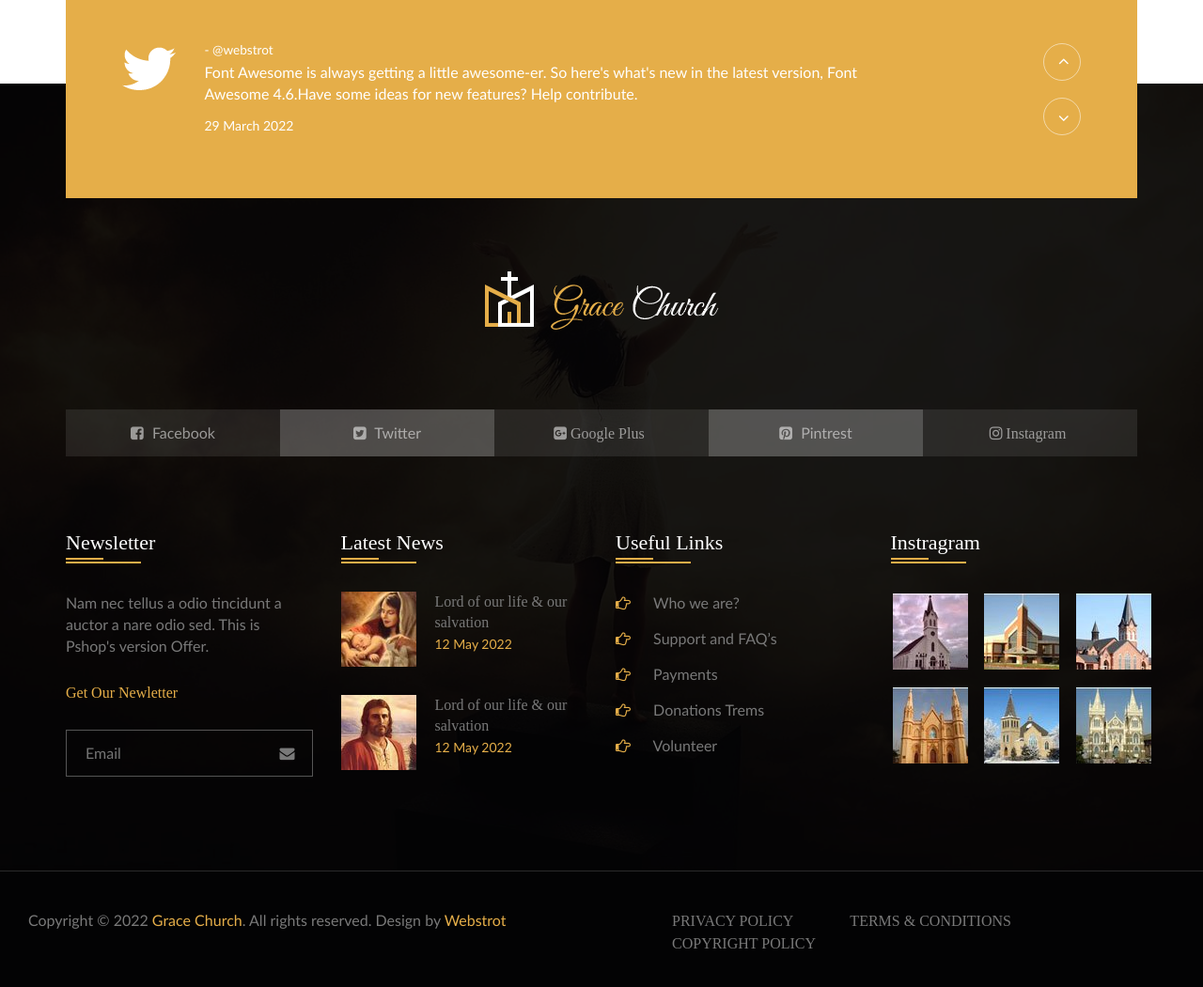
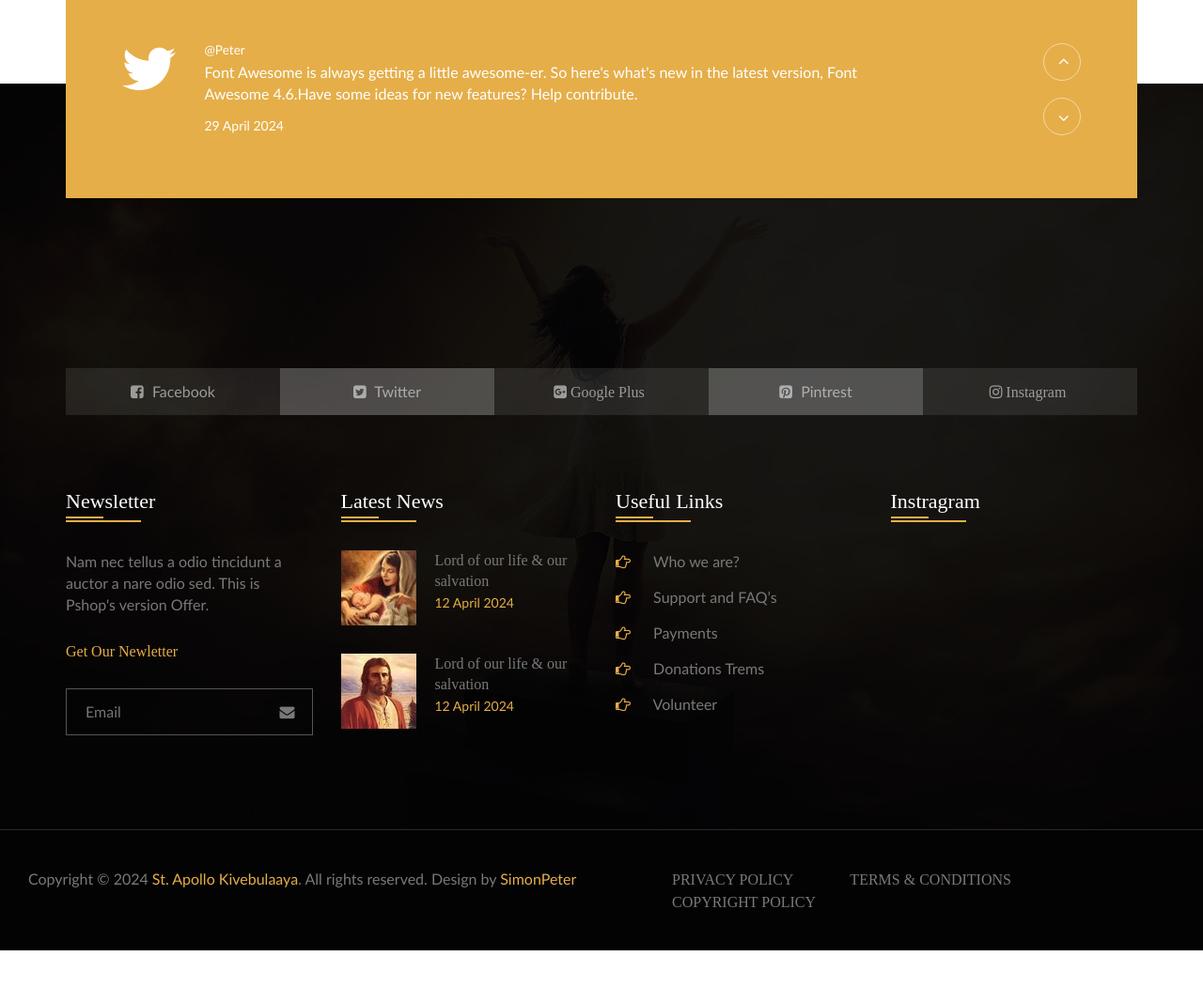
Before and after one commit to TwinPeta/St_Apollo_Website, a plain HTML site: page kivebulaya/html/stapollo/about.html in a window 1280 px wide. Shown: the part 3460-4511 px from the top of the page at 94% size. After the commit the page ends 4472 px from the top, so only its background shows below. Drawn offline with Linux system fonts and the light colour scheme; a web font is replaced by a local one.

Commit message:
footer update on the aboutus page

```diff
--- a/kivebulaya/html/stapollo/about.html
+++ b/kivebulaya/html/stapollo/about.html
@@ -926,9 +926,9 @@ elit consequat ipsum, nec sagittis sem nibh id elit. Duis sed odio sit amet nibh
 								</div>
 							</div>
 							<div class="col-xs-12 col-sm-9 col-md-9">
-								<small>- @webstrot </small>
+								<small>@Peter </small>
 								<p>Font Awesome is always getting a little awesome-er. So here's what's new in the latest version, Font Awesome 4.6.Have some ideas for new features? Help contribute.</p>
-								<span class="tc_date_wrapper">29 March 2022</span>
+								<span class="tc_date_wrapper">29 April 2024</span>
 							</div>
 						</div>
 					</div>
@@ -940,9 +940,9 @@ elit consequat ipsum, nec sagittis sem nibh id elit. Duis sed odio sit amet nibh
 								</div>
 							</div>
 							<div class="col-xs-12 col-sm-9 col-md-9">
-								<small>- @webstrot </small>
+								<small>@Peter</small>
 								<p>Font Awesome is always getting a little awesome-er. So here's what's new in the latest version, Font Awesome 4.6.Have some ideas for new features? Help contribute.</p>
-								<span class="tc_date_wrapper">29 March 2022</span>
+								<span class="tc_date_wrapper">20 April 2024</span>
 							</div>
 						</div>
 					</div>
@@ -975,7 +975,7 @@ elit consequat ipsum, nec sagittis sem nibh id elit. Duis sed odio sit amet nibh
 			<div class="col-lg-12 col-md-12 col-sm-12 col-xs-12">
 				<div class="gc_footer_logo_wrapper">
 					<div class="gc_footer_logo">
-						<img src="images/header/footer_logo.png" class="img-responsive" alt="footer logo"/>
+						<!-- <img src="images/header/footer_logo.png" class="img-responsive" alt="footer logo"/> -->
 					</div>
 				</div>
 			</div>
@@ -1015,7 +1015,7 @@ elit consequat ipsum, nec sagittis sem nibh id elit. Duis sed odio sit amet nibh
 						</div>
 						<div class="gc_footer_ln_cont_wrapper">
 							<h4>Lord of our life & our salvation</h4>
-							<p>12 May 2022</p>
+							<p>12 April 2024</p>
 						</div>
 					</div>
 					<div class="gc_footer_ln_main_wrapper2">
@@ -1024,7 +1024,7 @@ elit consequat ipsum, nec sagittis sem nibh id elit. Duis sed odio sit amet nibh
 						</div>
 						<div class="gc_footer_ln_cont_wrapper">
 							<h4>Lord of our life & our salvation</h4>
-							<p>12 May 2022</p>
+							<p>12 April 2024</p>
 						</div>
 					</div>
 				</div>
@@ -1057,32 +1057,32 @@ elit consequat ipsum, nec sagittis sem nibh id elit. Duis sed odio sit amet nibh
 							<div class="row">
 							<div class="col-lg-4 col-md-4 col-sm-4 col-xs-4">
 								<div class="gc_footer_insta_img_wrapper">
-									<img src="images/content/footer_insta_img1.jpg" class="" alt="insta_img">
+									<!-- <img src="images/content/footer_insta_img1.jpg" class="" alt="insta_img"> -->
 								</div>
 							</div>
 							<div class="col-lg-4 col-md-4 col-sm-4 col-xs-4">
 								<div class="gc_footer_insta_img_wrapper">
-									<img src="images/content/footer_insta_img2.jpg" class="" alt="insta_img">
+									<!-- <img src="images/content/footer_insta_img2.jpg" class="" alt="insta_img"> -->
 								</div>
 							</div>
 							<div class="col-lg-4 col-md-4 col-sm-4 col-xs-4">
 								<div class="gc_footer_insta_img_wrapper">
-									<img src="images/content/footer_insta_img3.jpg" class="" alt="insta_img">
+									<!-- <img src="images/content/footer_insta_img3.jpg" class="" alt="insta_img"> -->
 								</div>
 							</div>
 							<div class="col-lg-4 col-md-4 col-sm-4 col-xs-4 gc_padding_top">
 								<div class="gc_footer_insta_img_wrapper">
-									<img src="images/content/footer_insta_img4.jpg" class="" alt="insta_img">
+									<!-- <img src="images/content/footer_insta_img4.jpg" class="" alt="insta_img"> -->
 								</div>
 							</div>
 							<div class="col-lg-4 col-md-4 col-sm-4 col-xs-4 gc_padding_top">
 								<div class="gc_footer_insta_img_wrapper">
-									<img src="images/content/footer_insta_img5.jpg" class="" alt="insta_img">
+									<!-- <img src="images/content/footer_insta_img5.jpg" class="" alt="insta_img"> -->
 								</div>
 							</div>
 							<div class="col-lg-4 col-md-4 col-sm-4 col-xs-4 gc_padding_top">
 								<div class="gc_footer_insta_img_wrapper">
-									<img src="images/content/footer_insta_img6.jpg" class="" alt="insta_img">
+									<!-- <img src="images/content/footer_insta_img6.jpg" class="" alt="insta_img"> -->
 								</div>
 							</div>
 							</div>
@@ -1097,7 +1097,7 @@ elit consequat ipsum, nec sagittis sem nibh id elit. Duis sed odio sit amet nibh
 	<div class="container-fluid">
 		<div class="col-lg-6 col-md-6 col-sm-12 col-xs-12">
 			<div class="gc_bottom_footer_copy_wrapper">
-				<p>Copyright © 2022 <a href="#">Grace Church</a>. All rights reserved. Design by <a href="#">Webstrot</a></p>
+				<p>Copyright © 2024 <a href="#">St. Apollo Kivebulaaya</a>. All rights reserved. Design by <a href="#">SimonPeter</a></p>
 			</div>
 		</div>
 		<div class="col-lg-6 col-md-6 col-sm-12 col-xs-12">
```
